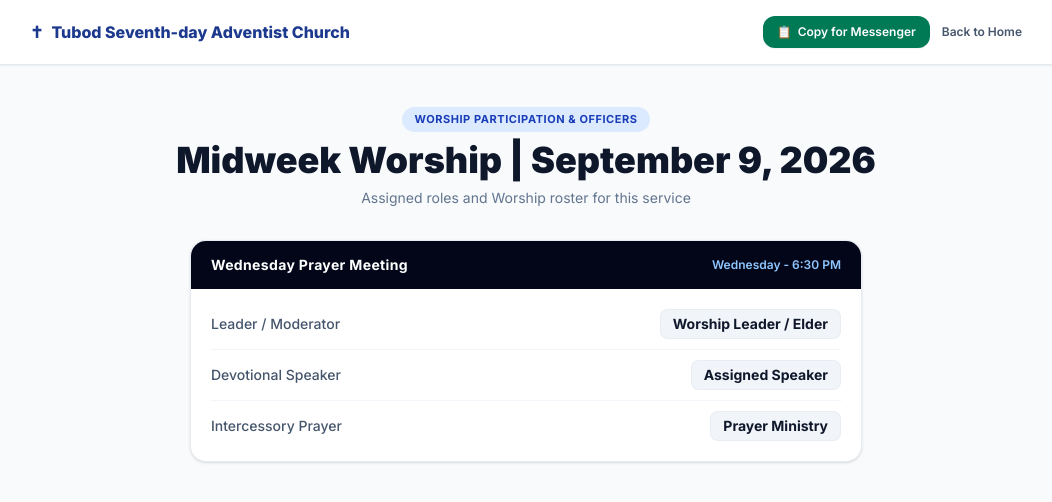
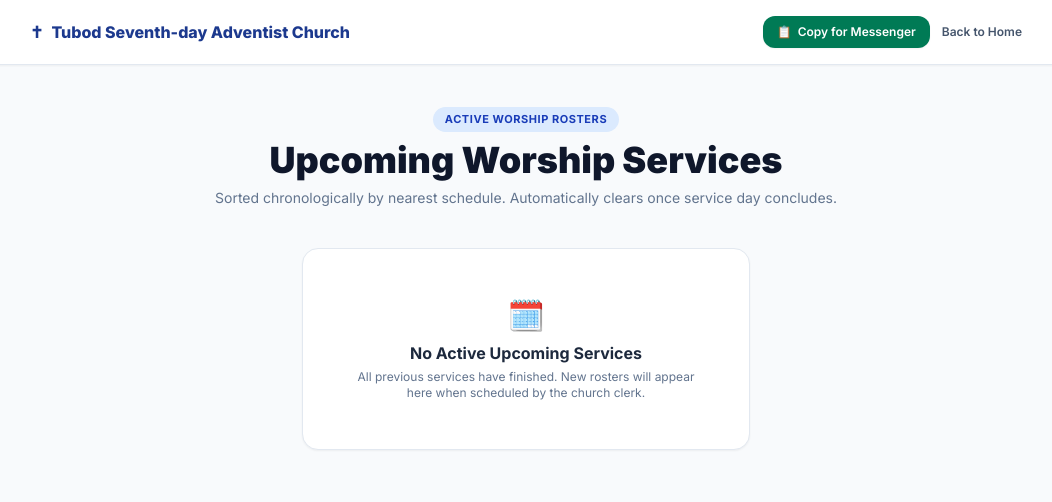
Before and after one commit to mvcashbel-art/church-website, a Next.js app: page /schedule in a window 1280 px wide. Shown: the top 502 px of the page, without its empty margins (114-1166 px from the left). Built offline with nearby package versions, Linux system fonts and the light colour scheme.

Commit message:
Update page.tsx

```diff
--- a/app/schedule/page.tsx
+++ b/app/schedule/page.tsx
@@ -3,115 +3,57 @@
 import { useState, useEffect } from "react";
 import Link from "next/link";
 
-interface ServiceWorship {
-  role: string;
-  assignedTo: string;
+export interface ScheduledServiceItem {
+  id: string;
+  serviceType: string;
+  title: string;
+  time: string;
+  date: string; // YYYY-MM-DD
+  duties: { role: string; assignedTo: string }[];
 }
 
-interface ServiceSchedule {
-  title: string;
-  time: string;
-  enabled: boolean;
-  duties: ServiceWorship[];
-}
-
-interface WeekSchedule {
-  dateRange: string;
-  midweek: ServiceSchedule;
-  vespers: ServiceSchedule;
-  sabbathSchool: ServiceSchedule;
-  divineWorship: ServiceSchedule;
-  ay: ServiceSchedule;
-}
-
-const DEFAULT_SCHEDULE: WeekSchedule = {
-  dateRange: "Midweek Worship | September 9, 2026",
-  midweek: {
-    title: "Wednesday Prayer Meeting",
-    time: "Wednesday - 6:30 PM",
-    enabled: true,
-    duties: [
-      { role: "Leader / Moderator", assignedTo: "Worship Leader / Elder" },
-      { role: "Devotional Speaker", assignedTo: "Assigned Speaker" },
-      { role: "Intercessory Prayer", assignedTo: "Prayer Ministry" },
-    ],
-  },
-  vespers: {
-    title: "Friday Vesper Worship",
-    time: "Friday - 6:30 PM",
-    enabled: false,
-    duties: [
-      { role: "Song Leader", assignedTo: "Music Ministry" },
-      { role: "Devotional Message", assignedTo: "Assigned Speaker" },
-      { role: "Opening / Closing Prayer", assignedTo: "Assigned Member" },
-    ],
-  },
-  sabbathSchool: {
-    title: "Sabbath School",
-    time: "Saturday - 8:30 AM",
-    enabled: false,
-    duties: [
-      { role: "Superintendent", assignedTo: "SS Superintendent" },
-      { role: "Song Leader / Chorister", assignedTo: "Music Ministry" },
-      { role: "Mission Story Reader", assignedTo: "Youth Volunteer" },
-      { role: "Lesson Teachers", assignedTo: "Class Teachers" },
-    ],
-  },
-  divineWorship: {
-    title: "Divine Worship Service",
-    time: "Saturday - 10:30 AM",
-    enabled: false,
-    duties: [
-      { role: "Platform Elder", assignedTo: "First Elder" },
-      { role: "Preacher / Speaker", assignedTo: "Church Pastor / Elder" },
-      { role: "Scripture Reading", assignedTo: "Youth Reader" },
-      { role: "Pastoral Prayer", assignedTo: "Ordained Elder" },
-      { role: "Offertory / Deacons", assignedTo: "Head Deacon & Team" },
-    ],
-  },
-  ay: {
-    title: "Adventist Youth (AY) Service",
-    time: "Saturday - 3:30 PM",
-    enabled: false,
-    duties: [
-      { role: "AY Program Leader", assignedTo: "AY Sponsor" },
-      { role: "Song Service", assignedTo: "AY Praise Team" },
-      { role: "Special Musical Item", assignedTo: "Choir / Soloist" },
-      { role: "Vespers / Closing Sunset", assignedTo: "AY Leader" },
-    ],
-  },
-};
-
 export default function SchedulePage() {
-  const [schedule, setSchedule] = useState<WeekSchedule>(DEFAULT_SCHEDULE);
+  const [services, setServices] = useState<ScheduledServiceItem[]>([]);
   const [copied, setCopied] = useState(false);
 
   useEffect(() => {
-    const saved = localStorage.getItem("church_Worship_schedule");
+    const saved = localStorage.getItem("church_multi_schedules");
     if (saved) {
       try {
-        const parsed = JSON.parse(saved);
-        setSchedule({ ...DEFAULT_SCHEDULE, ...parsed });
+        const parsed: ScheduledServiceItem[] = JSON.parse(saved);
+        const now = new Date();
+
+        // Filter out services where the day has already completely passed (after 11:59:59 PM)
+        const active = parsed.filter((item) => {
+          if (!item.date) return true;
+          const endOfDay = new Date(item.date);
+          endOfDay.setHours(23, 59, 59, 999);
+          return now.getTime() <= endOfDay.getTime();
+        });
+
+        // Sort ascending: closest date first
+        active.sort((a, b) => new Date(a.date).getTime() - new Date(b.date).getTime());
+        setServices(active);
       } catch (e) {}
     }
   }, []);
 
-  const serviceKeys = ["midweek", "vespers", "sabbathSchool", "divineWorship", "ay"] as const;
-  const activeServices = serviceKeys.filter((key) => schedule[key]?.enabled === true);
+  const handleCopy = () => {
+    if (services.length === 0) return;
+    let text = `✝ Tubod Seventh-day Adventist Church - Upcoming Duties\n\n`;
 
-  const handleCopy = () => {
-    let text = `✝ Tubod Seventh-day Adventist Church\n📅 ${schedule.dateRange}\n\n`;
-
-    activeServices.forEach((key) => {
-      const s = schedule[key];
-      text += `--- ${s.title.toUpperCase()} (${s.time}) ---\n`;
+    services.forEach((s) => {
+      const formattedDate = s.date
+        ? new Date(s.date).toLocaleDateString("en-US", { month: "short", day: "numeric", year: "numeric" })
+        : "Upcoming";
+      text += `📅 ${s.serviceType.toUpperCase()} (${formattedDate} - ${s.time})\n`;
       s.duties.forEach((d) => {
-        text += `• ${d.role}: ${d.assignedTo}\n`;
+        text += `• ${d.role}: ${d.assignedTo || "—"}\n`;
       });
       text += `\n`;
     });
 
-    text += `Please check your assignments. God bless! 🙏`;
+    text += `Please review your assignments. God bless! 🙏`;
     navigator.clipboard.writeText(text);
     setCopied(true);
     setTimeout(() => setCopied(false), 2500);
@@ -140,46 +82,74 @@ export default function SchedulePage() {
       </header>
 
       <main className="max-w-5xl mx-auto px-4 pt-10">
-        <div className="text-center space-y-2 mb-8">
+        <div className="text-center space-y-2 mb-10">
           <span className="inline-block px-3 py-1 rounded-full bg-blue-100 text-blue-800 font-bold text-[11px] tracking-wider uppercase">
-            Worship Participation & Officers
+            Active Worship Rosters
           </span>
           <h1 className="text-3xl sm:text-4xl font-black text-slate-900">
-            {schedule.dateRange || "Church Worship Schedule"}
+            Upcoming Worship Services
           </h1>
           <p className="text-xs sm:text-sm text-slate-500">
-            Assigned roles and Worship roster for this service
+            Sorted chronologically by nearest schedule. Automatically clears once service day concludes.
           </p>
         </div>
 
-        {activeServices.length === 0 ? (
+        {services.length === 0 ? (
           <div className="bg-white border border-slate-200 rounded-2xl p-12 text-center max-w-md mx-auto shadow-xs">
             <span className="text-3xl">🗓️</span>
-            <h3 className="font-bold text-slate-800 mt-2">No Service Currently Active</h3>
+            <h3 className="font-bold text-slate-800 mt-2">No Active Upcoming Services</h3>
             <p className="text-xs text-slate-500 mt-1">
-              The church administrator has not enabled a Worship schedule for this day yet.
+              All previous services have finished. New rosters will appear here when scheduled by the church clerk.
             </p>
           </div>
         ) : (
-          <div className={`grid gap-6 ${activeServices.length === 1 ? "max-w-2xl mx-auto" : "md:grid-cols-2"}`}>
-            {activeServices.map((key) => {
-              const item = schedule[key];
+          <div className="space-y-8">
+            {services.map((item, index) => {
+              const formattedDate = item.date
+                ? new Date(item.date).toLocaleDateString("en-US", {
+                    weekday: "long",
+                    month: "long",
+                    day: "numeric",
+                    year: "numeric",
+                  })
+                : "Upcoming Service";
+
+              const isNearest = index === 0;
+
               return (
                 <div
-                  key={key}
-                  className="bg-white border border-slate-200/80 rounded-2xl shadow-sm overflow-hidden flex flex-col"
+                  key={item.id}
+                  className={`bg-white border rounded-2xl shadow-sm overflow-hidden transition-all ${
+                    isNearest ? "border-blue-500 ring-2 ring-blue-500/20" : "border-slate-200/80"
+                  }`}
                 >
-                  <div className="bg-slate-950 text-white px-5 py-3.5 flex justify-between items-center">
-                    <h2 className="font-bold text-sm tracking-wide">{item.title}</h2>
-                    <span className="text-xs text-blue-300 font-semibold">{item.time}</span>
+                  <div className={`px-6 py-4 flex flex-col sm:flex-row sm:items-center justify-between gap-2 ${
+                    isNearest ? "bg-blue-950 text-white" : "bg-slate-900 text-white"
+                  }`}>
+                    <div>
+                      {isNearest && (
+                        <span className="inline-block bg-amber-400 text-amber-950 font-black text-[10px] uppercase px-2 py-0.5 rounded tracking-wide mb-1">
+                          ⚡ Next Upcoming Service
+                        </span>
+                      )}
+                      <h2 className="font-bold text-base tracking-wide flex items-center gap-2">
+                        <span>{item.serviceType}</span>
+                        <span className="opacity-60">•</span>
+                        <span className="text-xs text-blue-200 font-normal">{item.title}</span>
+                      </h2>
+                    </div>
+                    <div className="text-left sm:text-right">
+                      <div className="text-xs font-bold text-blue-300">{formattedDate}</div>
+                      <div className="text-[11px] text-slate-300">{item.time}</div>
+                    </div>
                   </div>
 
-                  <div className="p-5 divide-y divide-slate-100 flex-1 flex flex-col justify-around text-xs sm:text-sm">
-                    {item.duties.map((Worship, idx) => (
-                      <div key={idx} className="py-2.5 flex items-center justify-between gap-4 first:pt-0 last:pb-0">
-                        <span className="text-slate-600 font-medium">{Worship.role}</span>
-                        <span className="font-bold text-slate-900 bg-slate-100 px-3 py-1 rounded-lg border border-slate-200/60 text-right">
-                          {Worship.assignedTo || "—"}
+                  <div className="p-6 grid sm:grid-cols-2 gap-3 text-xs sm:text-sm divide-y sm:divide-y-0 divide-slate-100">
+                    {item.duties.map((duty, idx) => (
+                      <div key={idx} className="flex items-center justify-between p-2.5 bg-slate-50 rounded-xl border border-slate-100">
+                        <span className="text-slate-600 font-medium">{duty.role}</span>
+                        <span className="font-bold text-slate-900 bg-white px-3 py-1 rounded-lg border border-slate-200 text-right">
+                          {duty.assignedTo || "—"}
                         </span>
                       </div>
                     ))}
```
